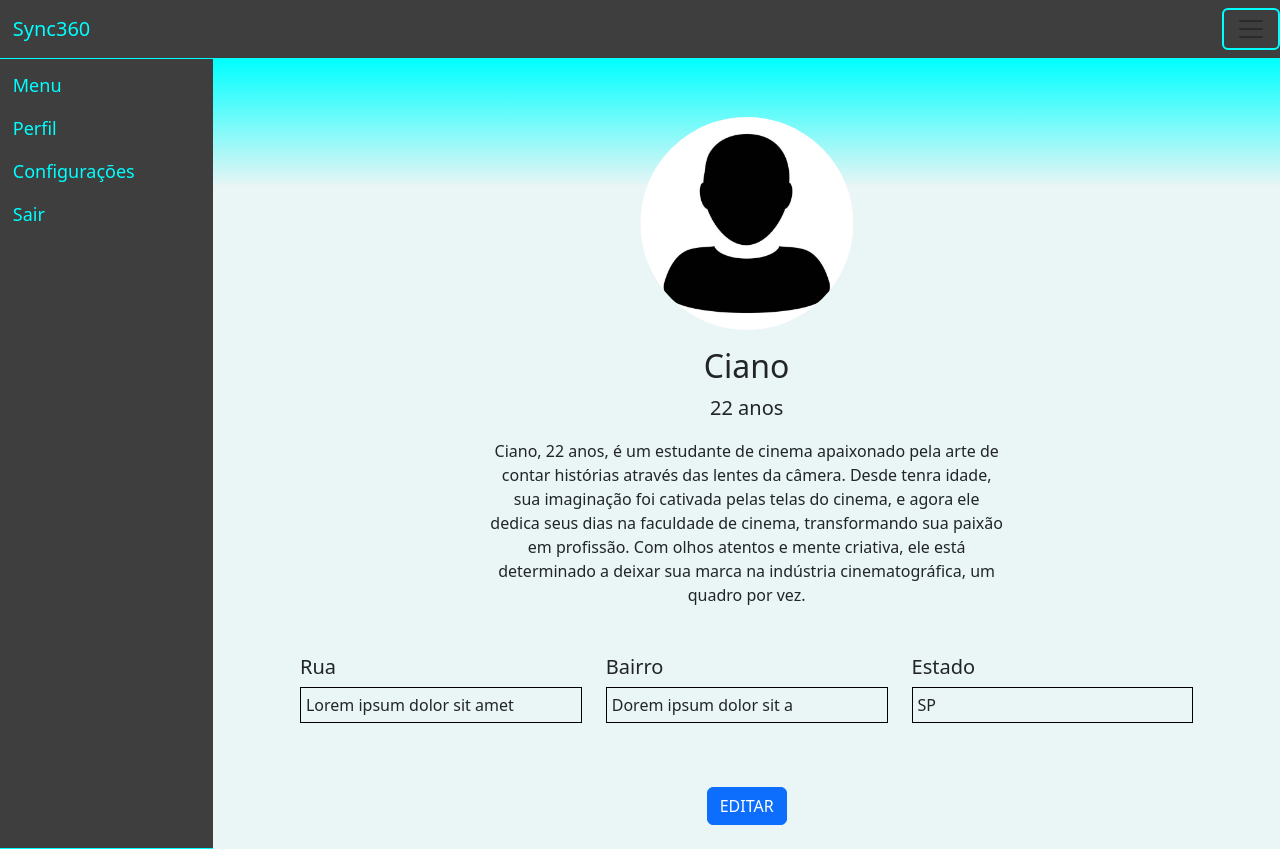
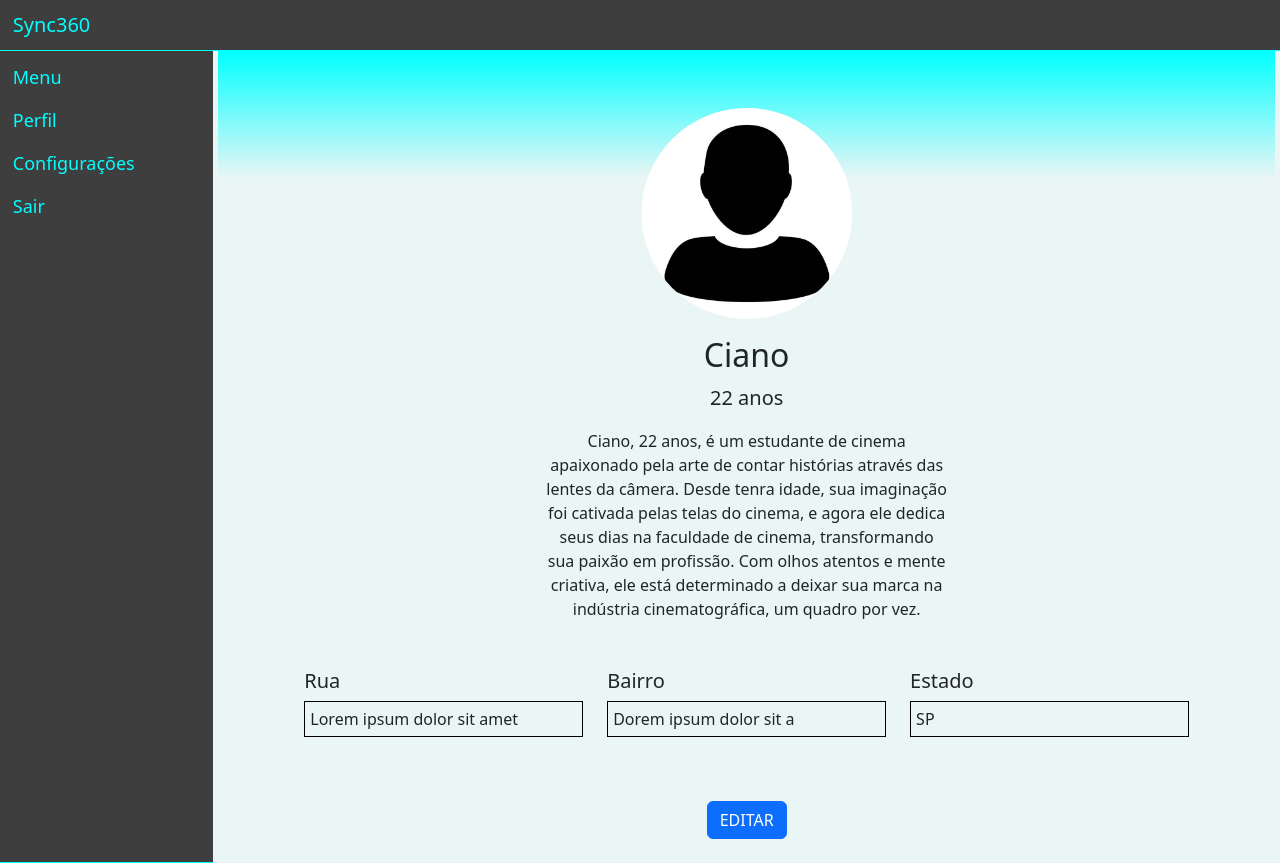
Before and after one commit to briotza/exercicio-sync360, a React (Create React App) app: page / in a window 1280 px wide. Built offline with nearby package versions, Linux system fonts and the light colour scheme.

Commit message:
feat: máximo de caractéres por entrada

```diff
--- a/src/App.css
+++ b/src/App.css
@@ -4,7 +4,8 @@
 
 .profile-container {
     background-color: #eaf5f5;
-    padding: 0px;
+    padding-inline: 5px;
+    overflow-y: auto;
 }
 
 .side-container {
@@ -56,7 +57,7 @@
 }
 
 .bio {
-    max-width: 100%;
+    max-width: 80%;
     margin: 0 auto;
     word-wrap: break-word;
     padding-inline: 10px;
--- a/src/App.js
+++ b/src/App.js
@@ -36,8 +36,7 @@ function App() {
       <div className="row full-height">
         <nav className="navbar navbar-light nav-bar">
           <span className="navbar-brand mb-0 h1">Sync360</span>
-          {/* Botão do Menu para Telas Pequenas */}
-          <button className="navbar-toggler nav-btn" type="button" onClick={toggleMenu}>
+          <button className="navbar-toggler d-sm-none nav-btn" type="button" onClick={toggleMenu}>
             <span className="navbar-toggler-icon"></span>
           </button>
         </nav>
@@ -51,7 +50,6 @@ function App() {
         )}
         {/*Menu Lateral de Navegação*/}
         <div className="col-md-2 side-container d-none d-md-block">
-          <NavBar />
           <p>Menu</p>
           <p>Perfil</p>
           <p>Configurações</p>
--- a/src/EditProfile.js
+++ b/src/EditProfile.js
@@ -42,7 +42,7 @@ function EditProfile({ edit, cancelEdit }) {
                     <form onSubmit={handleSubmit}>
                         <div className='mb-3'>
                             <label className='form-label'>Nome:</label>
-                            <input type='text' className='form-control' id='nome' name='nome' value={FormData.nome} onChange={handleChange} required />
+                            <input type='text' className='form-control' maxLength={60} id='nome' name='nome' value={FormData.nome} onChange={handleChange} required />
                         </div>
                         <div className='mb-3'>
                             <label className='form-label'>Idade:</label>
@@ -50,11 +50,11 @@ function EditProfile({ edit, cancelEdit }) {
                         </div>
                         <div className='mb-3'>
                             <label className='form-label'>Rua:</label>
-                            <input type='text' className='form-control' id='rua' name='rua' value={FormData.rua} onChange={handleChange} required />
+                            <input type='text' className='form-control' maxLength={40} id='rua' name='rua' value={FormData.rua} onChange={handleChange} required />
                         </div>
                         <div className='mb-3'>
                             <label className='form-label'>Bairro:</label>
-                            <input type='text' className='form-control' id='bairro' name='bairro' value={FormData.bairro} onChange={handleChange} required />
+                            <input type='text' className='form-control' maxLength={40} id='bairro' name='bairro' value={FormData.bairro} onChange={handleChange} required />
                         </div>
                         <div className='mb-3'>
                             <label className='form-label'>Estado:</label>
```
